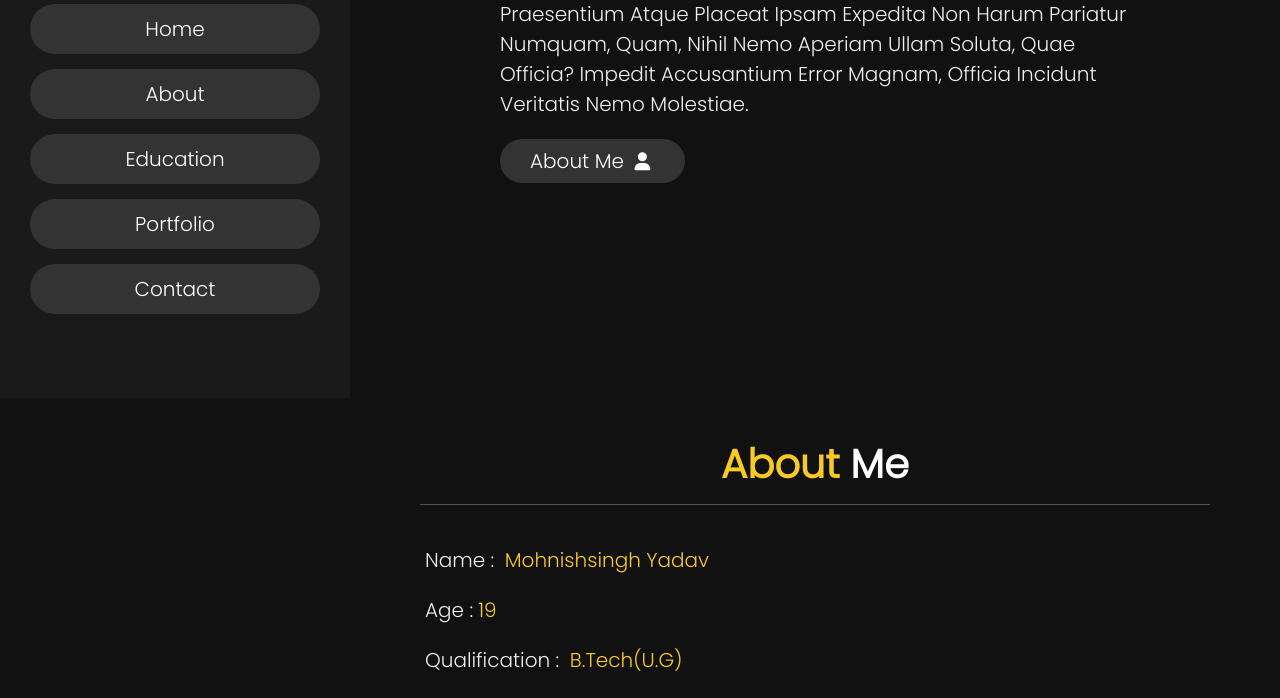
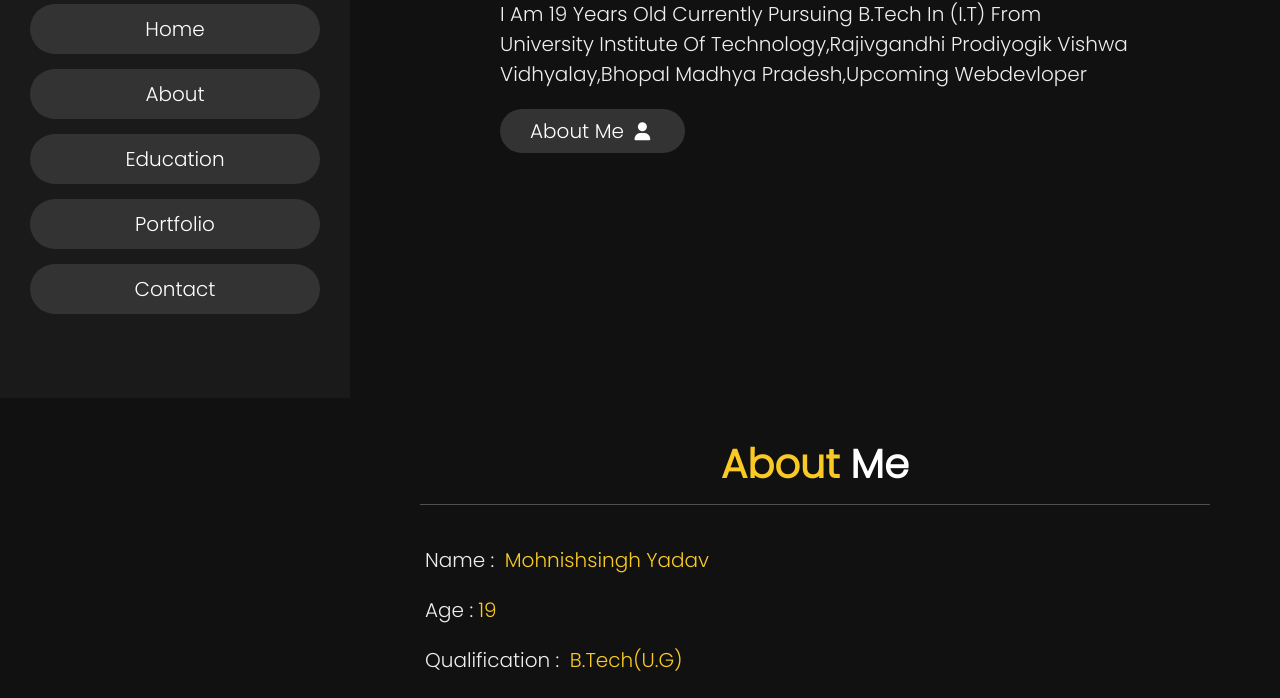
Before and after one commit to Mohnishsingh998/portfolio, a plain HTML site: page index.html in a window 1280 px wide. Shown: the part 402-1100 px from the top of the page. Drawn offline with nearby package versions, Linux system fonts and the light colour scheme; files whose address does not match are found by name.

Commit message:
added index.html

```diff
--- a/index.html
+++ b/index.html
@@ -39,7 +39,7 @@
     <section class="home" id="home">
         <h3>Hii There !</h3>
         <h1>I'M <span> Mohnishsingh yadav</span></h1>
-        <p>Lorem ipsum dolor sit amet consectetur adipisicing elit. Praesentium atque placeat ipsam expedita non harum pariatur numquam, quam, nihil nemo aperiam ullam soluta, quae officia? Impedit accusantium error magnam, officia incidunt veritatis nemo molestiae.</p>
+        <p>I am 19 years old currently pursuing b.tech in (I.T) from University institute of technology,Rajivgandhi prodiyogik vishwa vidhyalay,bhopal madhya pradesh,upcoming webdevloper</p>
         <a href="#about"><button class="btn">about me <i class="fas fa-user"></i></button></a>
 
     </section>
```
